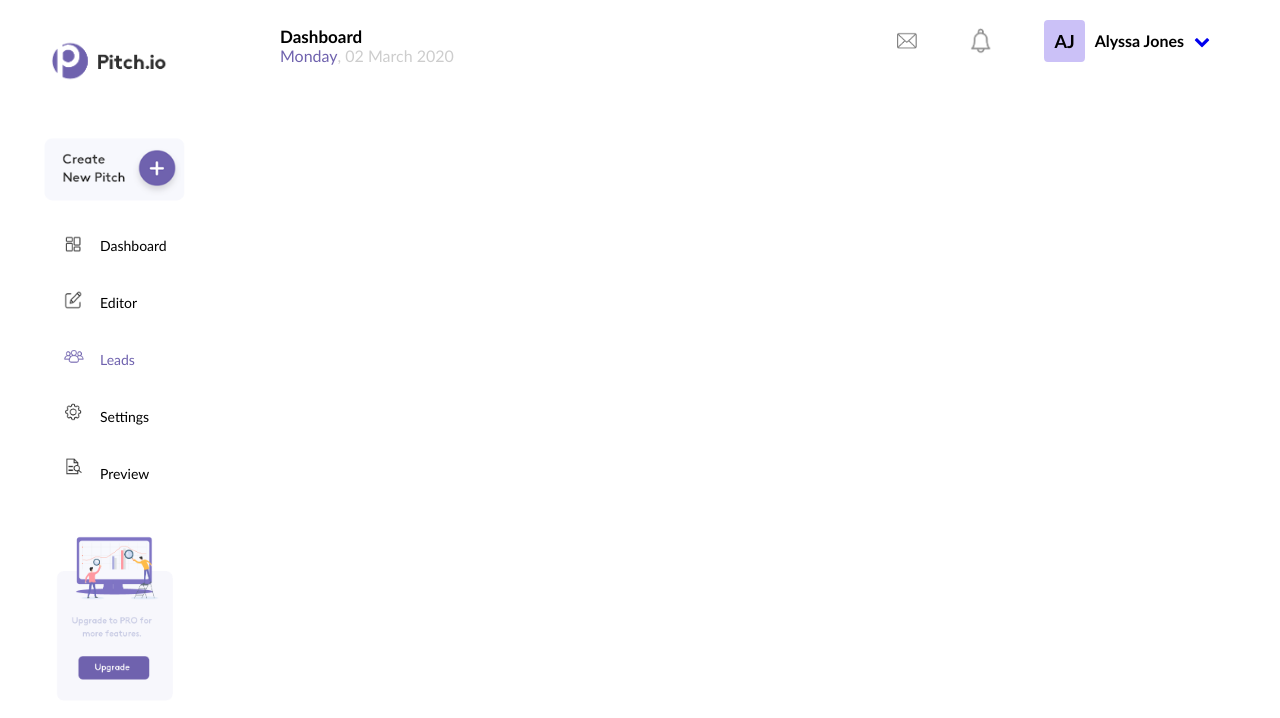
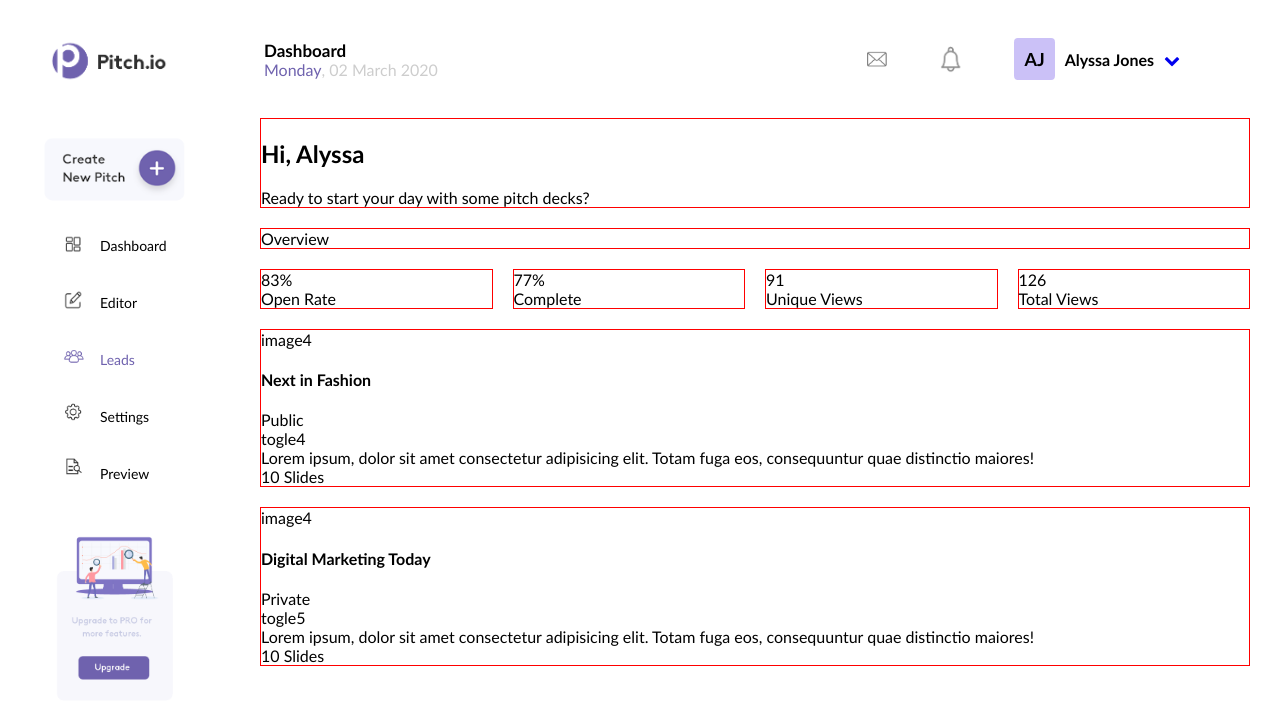
Before and after one commit to Mnde81/dashboard, a website: page index.html in a window 1280 px wide. Drawn offline with Linux system fonts and the light colour scheme.

Commit message:
updated file

```diff
--- a/css/header.css
+++ b/css/header.css
@@ -1,4 +1,5 @@
 .main-header {
+    grid-area: header;
     display: flex;
     justify-content: space-between;
     /* padding: 5px; */
@@ -9,8 +10,8 @@
 .main-dashboard {
     display: flex;
     flex-direction: column;
-    margin-left: 50px;
-    margin-top: 30px;
+    margin-left: 4px;
+    margin-top: 20px;
 
     position: relative;
 
--- a/css/main.css
+++ b/css/main.css
@@ -16,6 +16,59 @@ body {
 
 
 main {
+    display: grid;
+    grid-template-columns: 1fr 1fr 1fr 1fr;
+    grid-template-areas:
+    "header header header header"
+    "hi hi hi hi"
+    "overview overview overview overview"
+    "open-rate complete unique-views total-views"
+    "next-in-fashion next-in-fashion next-in-fashion next-in-fashion"
+    "digital-marketing-today digital-marketing-today digital-marketing-today digital-marketing-today";
+    align-items: start;
+    align-content: start;
+    gap: 20px;
+    padding: 20px 30px;
     background-color: white;
 
 }
+
+.hi {
+    grid-area: hi;
+    border: 1px solid red;
+}
+
+.overview {
+    grid-area: overview;
+    border: 1px solid red;
+}
+
+.open-rate {
+    grid-area: open-rate;
+    border: 1px solid red;
+}
+
+.complete {
+    grid-area: complete;
+    border: 1px solid red;
+}
+
+.unique-views {
+    grid-area: unique-views;
+    border: 1px solid red;
+}
+
+.total-views {
+    grid-area: total-views;
+    border: 1px solid red;
+}
+
+.next-in-fashion {
+    grid-area: next-in-fashion;
+    border: 1px solid red;
+}
+
+.digital-marketing-today {
+    grid-area: digital-marketing-today;
+    border: 1px solid red;
+}
--- a/index.html
+++ b/index.html
@@ -59,6 +59,53 @@
 
         </header>
 
+        <section class="block1 hi">
+            <h1 class="welcome">Hi, Alyssa</h1>
+            <div class="ready">Ready to start your day with some pitch decks?</div>
+        </section>
+
+        <section class="block2 overview">
+            Overview
+        </section>
+
+        <section class="block3 open-rate">
+            <div class="percent">83%</div>
+            <div class="word3">Open Rate</div>
+        </section>
+
+        <section class="block3 complete">
+            <div class="percent">77%</div>
+            <div class="word3">Complete</div>
+        </section>
+
+        <section class="block3 unique-views">
+            <div class="percent">91</div>
+            <div class="word3">Unique Views</div>
+        </section>
+
+        <section class="block3 total-views">
+            <div class="percent">126</div>
+            <div class="word3">Total Views</div>
+        </section>
+
+        <section class="block4 next-in-fashion">
+            <div class="image4">image4</div>
+            <h4>Next in Fashion</h4>
+            <div>Public</div>
+            <div class="togle4">togle4</div>
+            <div>Lorem ipsum, dolor sit amet consectetur adipisicing elit. Totam fuga eos, consequuntur quae distinctio maiores!</div>
+            <div class="slides">10 Slides</div>
+        </section>
+
+        <section class="block4 digital-marketing-today">
+            <div class="image4">image4</div>
+            <h4>Digital Marketing Today</h4>
+            <div>Private</div>
+            <div class="togle5">togle5</div>
+            <div>Lorem ipsum, dolor sit amet consectetur adipisicing elit. Totam fuga eos, consequuntur quae distinctio maiores!</div>
+            <div class="slides">10 Slides</div>
+        </section>
+
     </main>
 
 </body>
```
